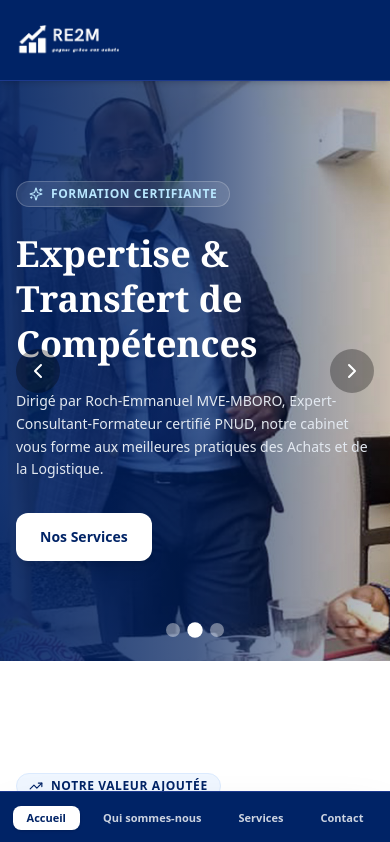
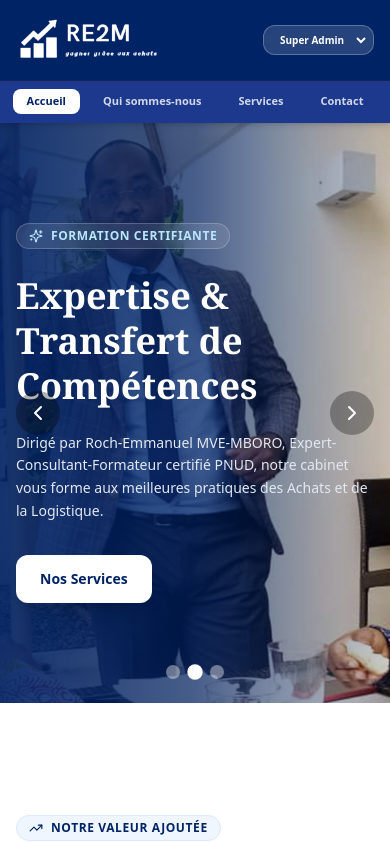
Before and after one commit to Devsokens/re2m-project, a React (Vite) app: page / in a window 390 px wide. Shown: the top 842 px of the page. Built offline with nearby package versions, Linux system fonts and the light colour scheme; a web font is replaced by a local one.

Commit message:
style: revert navbar layout back to original sticky behavior

```diff
--- a/src/App.tsx
+++ b/src/App.tsx
@@ -140,7 +140,7 @@ export function App() {
       />
 
       {/* View Switcher Router */}
-      <main className="flex-1 pb-16 md:pb-0">
+      <main className="flex-1">
         {currentView === 'accueil' && (
           <AccueilView
             onStartDemo={() => handleOpenMemberProfile(members[0] || INITIAL_MEMBERS[0])}
--- a/src/components/landing/QuiNousSommesView.tsx
+++ b/src/components/landing/QuiNousSommesView.tsx
@@ -6,18 +6,20 @@ export const QuiNousSommesView: React.FC = () => {
     <div className="max-w-7xl mx-auto px-4 sm:px-6 lg:px-8 py-16 animate-fadeIn space-y-12 bg-white text-[#0f172a]">
 
       {/* Header */}
-      <div className="text-center max-w-3xl mx-auto space-y-3">
-        <span className="text-xs font-bold text-blue-800 bg-blue-50 px-3.5 py-1 rounded-full border border-blue-100 uppercase tracking-widest">
+      <div className="text-center max-w-3xl mx-auto">
+        <span className="text-xs font-bold text-blue-800 bg-blue-50 px-3.5 py-1 rounded-full border border-blue-100 uppercase tracking-widest mb-6 inline-block">
           Qui Sommes-Nous
         </span>
 
-        <h1 className="font-serif text-3xl sm:text-4xl font-extrabold text-[#002366]">
+        <h1 className="font-serif text-3xl sm:text-4xl font-extrabold text-[#002366] mb-3">
           Cabinet RE2M  L'Excellence Achats & Logistique
         </h1>
+
         <p className="text-slate-500 text-sm">
           Depuis 25 ans, nous accompagnons nos clients à Libreville, au Gabon et à l'international dans l'amélioration de leur performance achats.
         </p>
       </div>
+
 
       {/* Presentation Overview Grid */}
       <div className="grid grid-cols-1 md:grid-cols-2 gap-8 items-center pt-4">
--- a/src/components/layout/Navbar.tsx
+++ b/src/components/layout/Navbar.tsx
@@ -15,20 +15,20 @@ export const Navbar: React.FC<NavbarProps> = ({
   setActiveRole
 }) => {
   return (
-    <header className="relative z-40 w-full bg-[#002366] text-white shadow-md border-b border-blue-900">
+    <header className="sticky top-0 z-40 w-full bg-[#002366] text-white shadow-md border-b border-blue-900">
       <div className="max-w-7xl mx-auto px-4 sm:px-6 lg:px-8 h-20 flex items-center justify-between">
 
         {/* Clickable Brand Logo redirects to Admin Login portal */}
-        {/* Responsive heights to fit mobile screens elegantly */}
+        {/* Logo contains both the icon and text verbatim, styled with official proportions */}
         <div
           onClick={() => setCurrentView('admin-login')}
-          className="flex items-center cursor-pointer group shrink-0"
+          className="flex items-center cursor-pointer group"
           title="Accéder au Portail Administration Cabinet RE2M"
         >
           <img
             src="/logo1.png"
             alt="Cabinet RE2M Logo"
-            className="h-8 sm:h-11 w-auto object-contain transition-transform duration-300 group-hover:scale-102"
+            className="h-11 w-auto object-contain transition-transform duration-300 group-hover:scale-102"
           />
         </div>
 
@@ -79,8 +79,8 @@ export const Navbar: React.FC<NavbarProps> = ({
           </button>
         </nav>
 
-        {/* Small Admin claims switcher - hidden on mobile to avoid layout crowding */}
-        <div className="hidden sm:flex items-center bg-white/15 border border-white/25 rounded-xl p-1 shrink-0">
+        {/* Small Admin claims switch switcher for testing */}
+        <div className="flex items-center bg-white/15 border border-white/25 rounded-xl p-1">
           <select
             value={activeRole}
             onChange={(e) => setActiveRole(e.target.value as UserRole)}
@@ -95,29 +95,29 @@ export const Navbar: React.FC<NavbarProps> = ({
 
       </div>
 
-      {/* Mobile Navigation Toolbar - Pinned at the bottom of the viewport for app-like usability */}
-      <div className="md:hidden fixed bottom-0 left-0 right-0 z-50 flex items-center justify-around bg-[#002366] py-3.5 px-2 text-white text-[11px] font-bold border-t border-blue-900 shadow-2xl">
+      {/* Mobile Navigation Toolbar */}
+      <div className="md:hidden flex items-center justify-around bg-blue-900 py-2 px-2 text-white text-[11px] font-semibold border-t border-blue-950">
         <button
           onClick={() => { setCurrentView('accueil'); window.scrollTo({ top: 0, behavior: 'smooth' }); }}
-          className={`py-1 px-3.5 rounded-lg cursor-pointer ${currentView === 'accueil' ? 'bg-white text-[#002366] shadow' : 'text-white/80'}`}
+          className={`py-1 px-3.5 rounded-lg cursor-pointer ${currentView === 'accueil' ? 'bg-white text-[#002366]' : 'text-white/80'}`}
         >
           Accueil
         </button>
         <button
           onClick={() => { setCurrentView('qui-nous-sommes'); window.scrollTo({ top: 0, behavior: 'smooth' }); }}
-          className={`py-1 px-3.5 rounded-lg cursor-pointer ${currentView === 'qui-nous-sommes' ? 'bg-white text-[#002366] shadow' : 'text-white/80'}`}
+          className={`py-1 px-3.5 rounded-lg cursor-pointer ${currentView === 'qui-nous-sommes' ? 'bg-white text-[#002366]' : 'text-white/80'}`}
         >
           Qui sommes-nous
         </button>
         <button
           onClick={() => { setCurrentView('nos-services'); window.scrollTo({ top: 0, behavior: 'smooth' }); }}
-          className={`py-1 px-3.5 rounded-lg cursor-pointer ${currentView === 'nos-services' ? 'bg-white text-[#002366] shadow' : 'text-white/80'}`}
+          className={`py-1 px-3.5 rounded-lg cursor-pointer ${currentView === 'nos-services' ? 'bg-white text-[#002366]' : 'text-white/80'}`}
         >
           Services
         </button>
         <button
           onClick={() => { setCurrentView('contact'); window.scrollTo({ top: 0, behavior: 'smooth' }); }}
-          className={`py-1 px-3.5 rounded-lg cursor-pointer ${currentView === 'contact' ? 'bg-white text-[#002366] shadow' : 'text-white/80'}`}
+          className={`py-1 px-3.5 rounded-lg cursor-pointer ${currentView === 'contact' ? 'bg-white text-[#002366]' : 'text-white/80'}`}
         >
           Contact
         </button>
```
